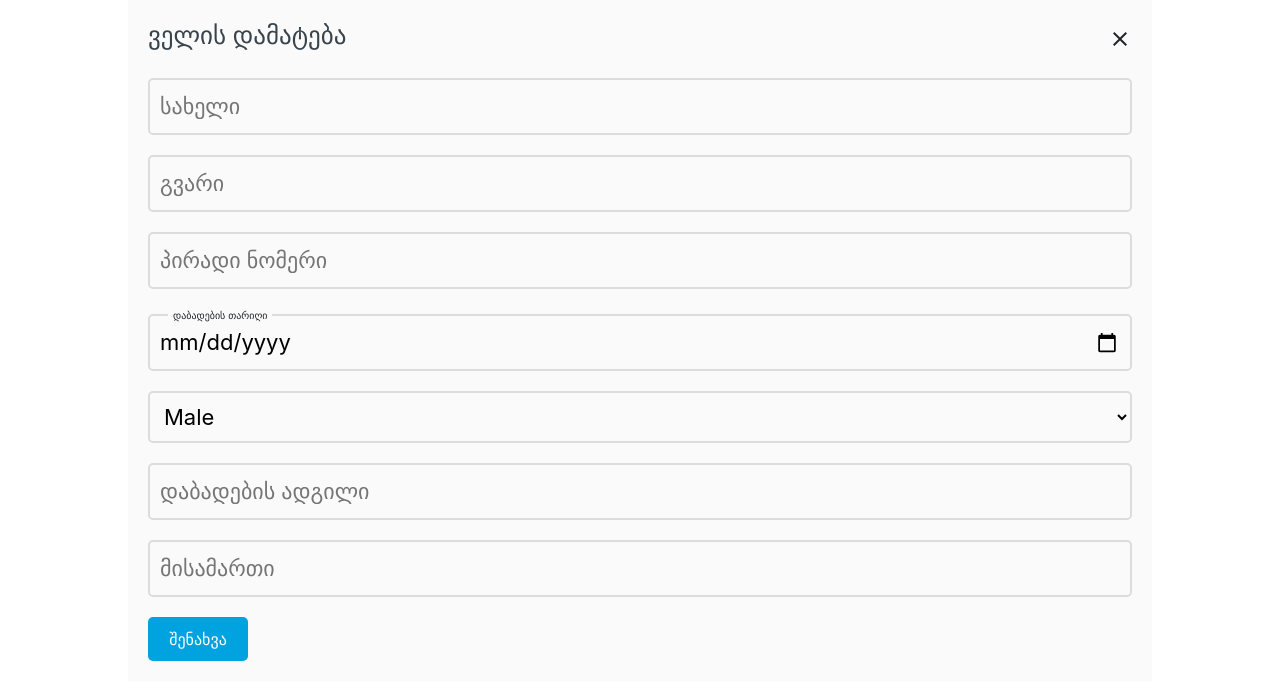
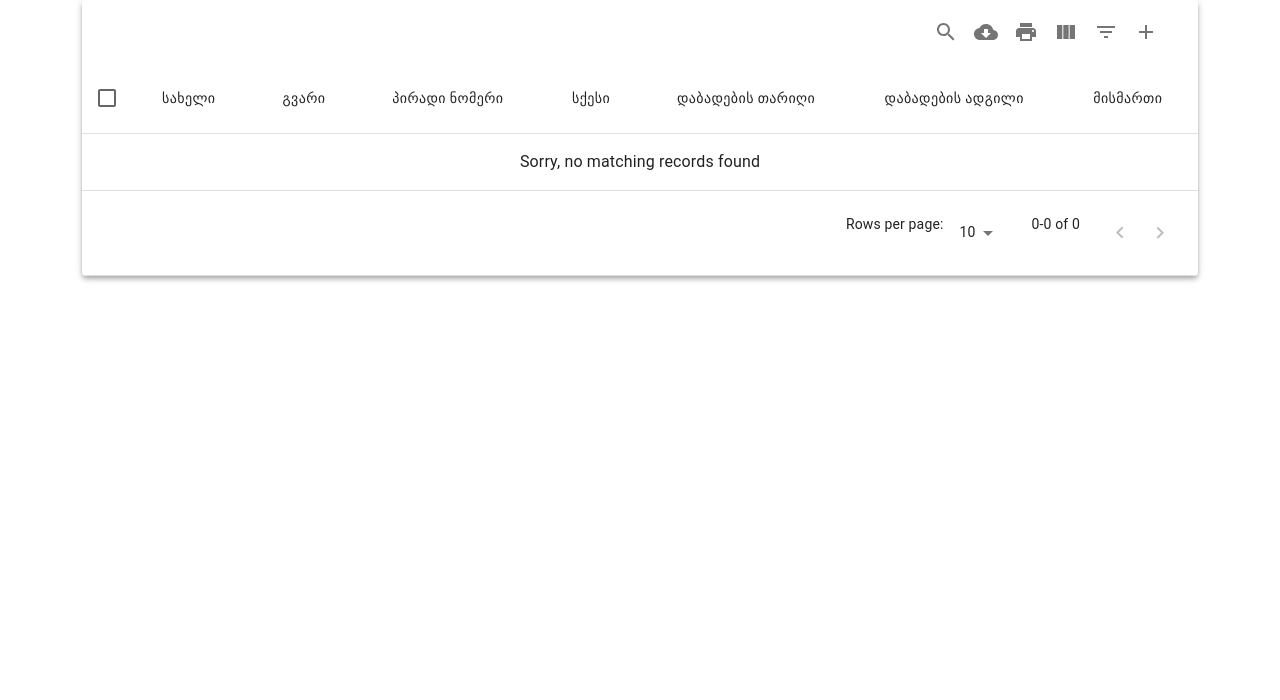
Before and after one commit to Zeizvant/TBC, a React (Create React App) app: page / in a window 1280 px wide. Shown: the top 700 px of the page. Built offline with nearby package versions, Linux system fonts and the light colour scheme; the HTML template or start-up script is replaced by a standard one.

Commit message:
added coponent render functionality

```diff
--- a/public/index.html
+++ b/public/index.html
@@ -9,8 +9,6 @@
       name="description"
       content="Web site created using create-react-app"
     />
-    <link rel="apple-touch-icon" href="%PUBLIC_URL%/logo192.png" />
-    <link rel="manifest" href="%PUBLIC_URL%/manifest.json" />
     <title>TBC</title>
   </head>
   <body>
--- a/src/App.js
+++ b/src/App.js
@@ -1,14 +1,20 @@
+import { useState } from 'react';
+import React from 'react';
 import './App.css';
 import { Form } from './components/Form/Form';
 import { Table } from './components/Table/Table';
 
 function App() {
+  const [isFromVisible, setIsFormVisible] = useState(false)
 
   return (
-    <div className="container">
-      <Form />
-    </div>
-  );
+    <div className='container'>
+    {
+      isFromVisible ? <Form setIsFormVisible={setIsFormVisible}/> : <Table setIsFormVisible={setIsFormVisible} />
+    }
+  </div>
+  )
+
 }
 
 export default App;
--- a/src/components/Form/Form.js
+++ b/src/components/Form/Form.js
@@ -1,12 +1,14 @@
 import './index.css'
 import CloseIcon from '@mui/icons-material/Close';
 
-export const Form = () => {
+export const Form = (props) => {
+
+
     return (
         <div className="form">
             <div className='header'>
                 <h1 className='form-header'>ველის დამატება</h1>
-                <CloseIcon className='close-btn'/>
+                <CloseIcon onClick={() => {props.setIsFormVisible(false)}} className='close-btn'/>
             </div>
             <input type='text' placeholder='სახელი'/>
             <input type='text' placeholder='გვარი'/>
@@ -21,7 +23,7 @@ export const Form = () => {
             </select>
             <input type='text' placeholder='დაბადების ადგილი'/>
             <input type='text' placeholder='მისამართი'/>
-            <button>შენახვა</button>
+            <button type='button' onClick={() => {props.setIsFormVisible(false)}}>შენახვა</button>
         </div>
     )
 }
--- a/src/components/Table/Table.js
+++ b/src/components/Table/Table.js
@@ -2,7 +2,7 @@ import './index.css'
 import MUIDataTable from "mui-datatables";
 import AddIcon from '@mui/icons-material/Add';
 
-export const Table = () => {
+export const Table = (props) => {
 
     const columns = ["სახელი", "გვარი", "პირადი ნომერი", "სქესი", "დაბადების თარიღი", "დაბადების ადგილი", "მისმართი"];
     const data = [
@@ -20,7 +20,7 @@ export const Table = () => {
                 columns={columns}
                 options={{
                     ...options,
-                    customToolbar: () => (<AddIcon aria-label='Add' id='plus-button' className='MuiButtonBase-root MuiIconButton-root tss-10rusft-MUIDataTableToolbar-icon MuiIconButton-sizeMedium css-78trlr-MuiButtonBase-root-MuiIconButton-root' />),
+                    customToolbar: () => (<AddIcon onClick={() => {props.setIsFormVisible(true)}} aria-label='Add' id='plus-button' className='MuiButtonBase-root MuiIconButton-root tss-10rusft-MUIDataTableToolbar-icon MuiIconButton-sizeMedium css-78trlr-MuiButtonBase-root-MuiIconButton-root' />),
                   }}
             />
         </div>
```
